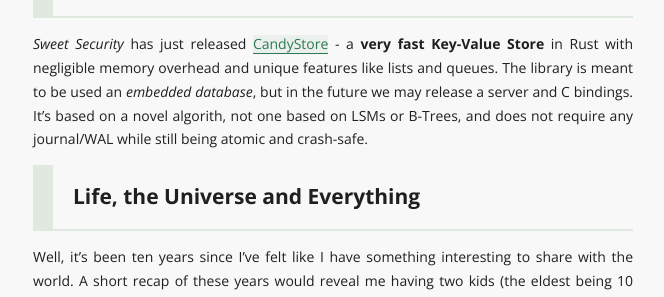
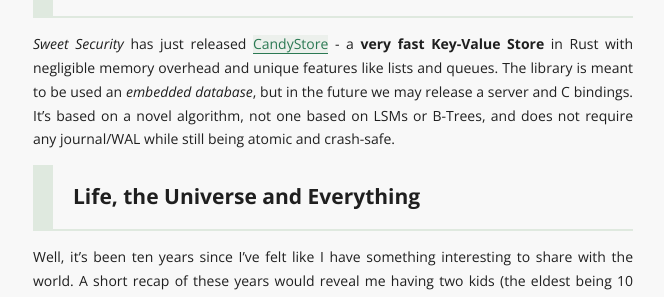
Before and after one commit to tomerfiliba/tomerfiliba.github.io, a Jekyll site: the page built from blog/_posts/2024-08-22-candystore.md, in a window 1280 px wide and 900 px high, scrolled down 431 px. Shown: the part 178-475 px from the top of the window, without its empty margins (307-971 px from the left). Built offline with Jekyll 4.4.1, drawn with Linux system fonts in a browser that asks for light colours; some web fonts are replaced; Markdown is read by kramdown in place of the engine named in the settings; some of the changed lines change nothing that is shown; some of the changed text lies outside the part shown.

Commit message:
Update 2024-08-22-candystore.md

```diff
--- a/blog/_posts/2024-08-22-candystore.md
+++ b/blog/_posts/2024-08-22-candystore.md
@@ -10,7 +10,7 @@
 *Sweet Security* has just released [CandyStore](https://github.com/sweet-security/candystore) - a **very fast Key-Value
 Store** in Rust with negligible memory overhead and unique features like lists and queues.
 The library is meant to be used an *embedded database*, but in the future we may release a server and C bindings.
-It's based on a novel algorith, not one based on LSMs or B-Trees, and does not require any journal/WAL while still
+It's based on a novel algorithm, not one based on LSMs or B-Trees, and does not require any journal/WAL while still
 being atomic and crash-safe.
 
 ## Life, the Universe and Everything
@@ -101,9 +101,9 @@
 one shard file covering `[0..32768)` and the other shard file covering `[32768..65536)`. Now every entry whose MSB
 is 0 goes to the bottom shard, and every entry with an MSB of 1 goes to the top shard. Assuming hashes are uniformly
 distributed, each shard will contain half of the entries of the original one, and we can rest assured the resulting
-shard-file tree will be *balanced*, as we can expect the tree ot be [complete](https://en.wikipedia.org/wiki/Binary_tree#Types_of_binary_trees).
+shard-file tree will be *balanced*, as we can expect the tree to be [complete](https://en.wikipedia.org/wiki/Binary_tree#Types_of_binary_trees).
 
-Note that it's possible to incease the efficienty using a method similar to
+Note that it's possible to increase the efficiency using a method similar to
 [Cuckoo hashing](https://en.wikipedia.org/wiki/Cuckoo_hashing), where we try a second possible row. While this seemed
 promising, simulations show it only increases the fill-level from ~90% to ~94% and comes with a cost of two lookups
 every time a key is not found, so the benefits are unclear.
```
